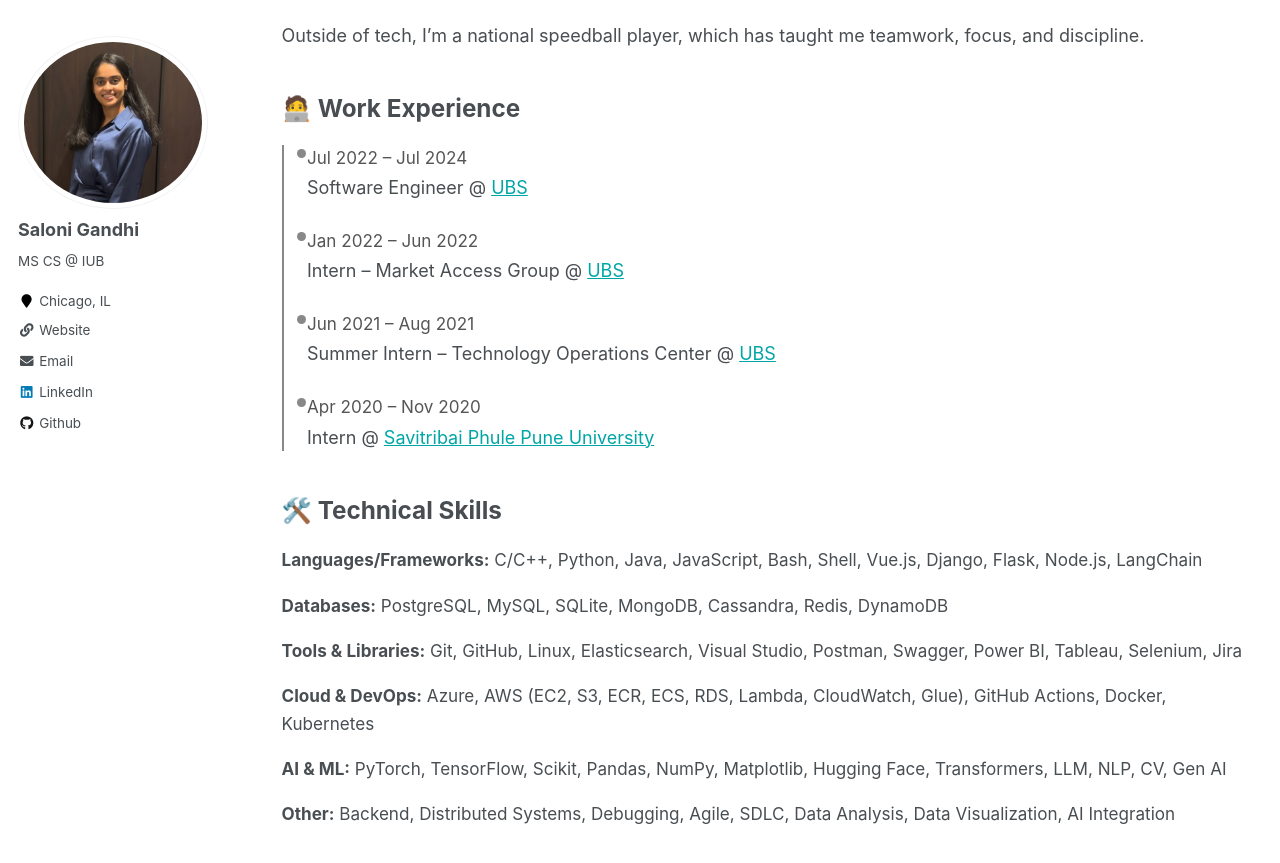
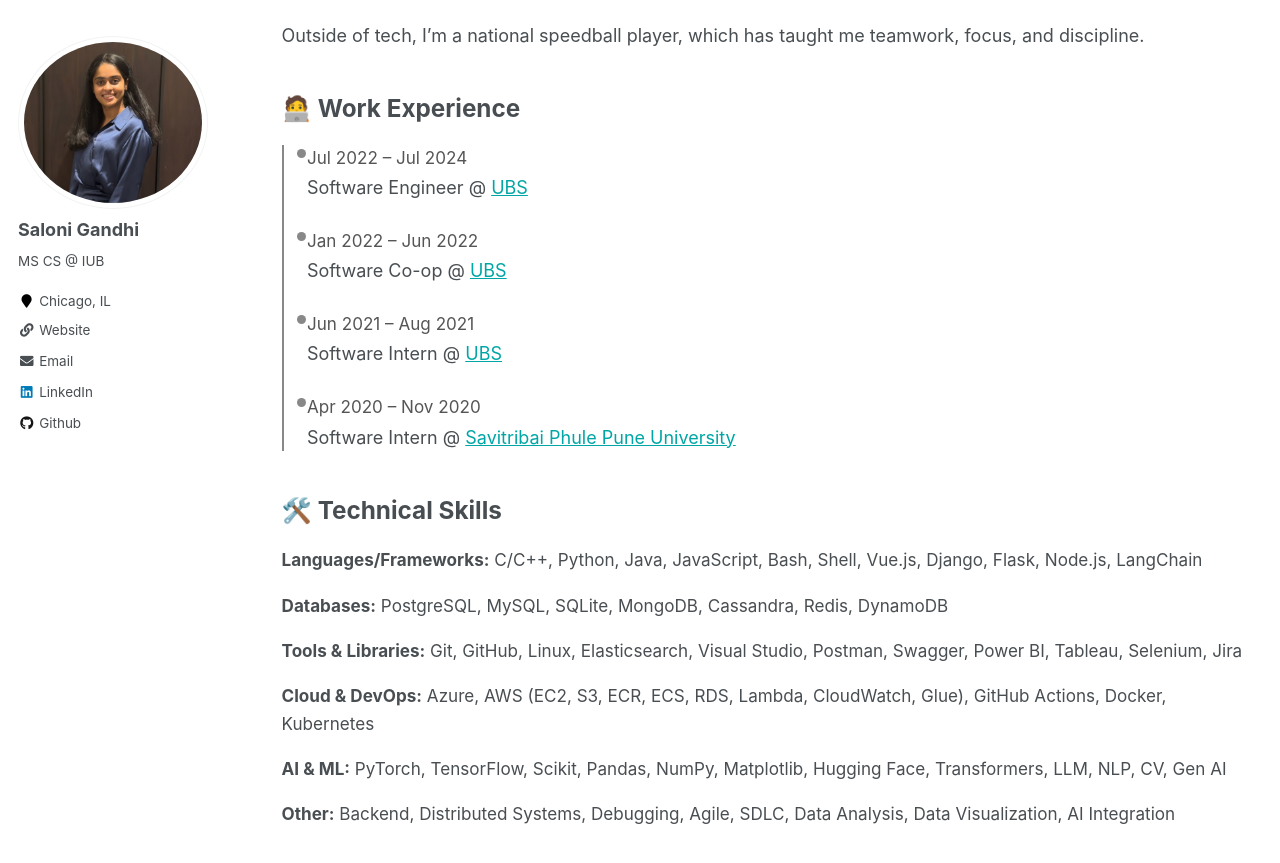
Before and after one commit to saloni111/saloni111.github.io, a Jekyll site: the page built from _pages/about.md, in a window 1280 px wide and 900 px high, scrolled down 378 px. Shown: the top 863 px of the window. Built offline with Jekyll 4.4.1, drawn with Linux system fonts in a browser that asks for light colours.

Commit message:
Update about.md

```diff
--- a/_pages/about.md
+++ b/_pages/about.md
@@ -97,15 +97,15 @@ Outside of tech, I’m a national speedball player, which has taught me teamwork
   </div>
   <div class="timeline-entry">
     <span>Jan 2022 – Jun 2022</span>
-    <div>Intern – Market Access Group @ <a href="https://www.ubs.com/global/en.html" target="_blank">UBS</a></div>
+    <div>Software Co-op @ <a href="https://www.ubs.com/global/en.html" target="_blank">UBS</a></div>
   </div>
   <div class="timeline-entry">
     <span>Jun 2021 – Aug 2021</span>
-    <div>Summer Intern – Technology Operations Center @ <a href="https://www.ubs.com/global/en.html" target="_blank">UBS</a></div>
+    <div>Software Intern @ <a href="https://www.ubs.com/global/en.html" target="_blank">UBS</a></div>
   </div>
   <div class="timeline-entry">
     <span>Apr 2020 – Nov 2020</span>
-    <div>Intern @ <a href="http://www.unipune.ac.in/" target="_blank">Savitribai Phule Pune University</a></div>
+    <div>Software Intern @ <a href="http://www.unipune.ac.in/" target="_blank">Savitribai Phule Pune University</a></div>
   </div>
 </div>
 
```
